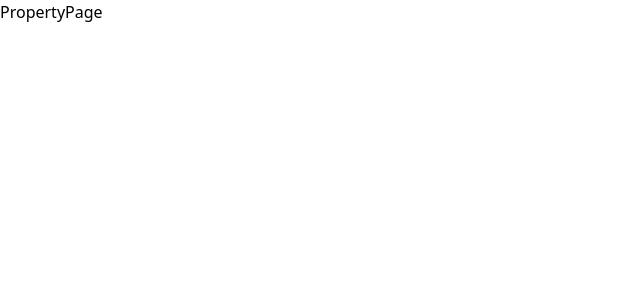
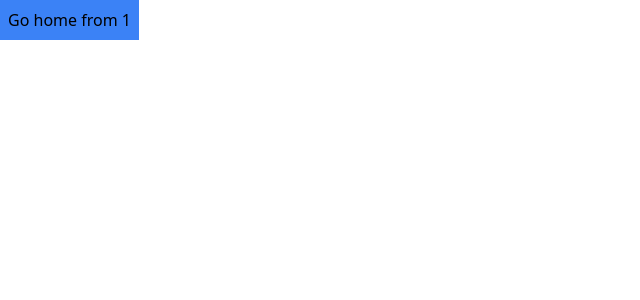
Before and after one commit to Auqpiro/rental, a Next.js app: page /properties/1 in a window 1280 px wide. Shown: the top 300 px of the page, without its empty margins (0-640 px from the left). Built offline with nearby package versions, Linux system fonts and the light colour scheme.

Commit message:
update client component

```diff
--- a/app/properties/[id]/page.jsx
+++ b/app/properties/[id]/page.jsx
@@ -1,7 +1,15 @@
+"use client";
+
+import { useParams, useRouter } from "next/navigation";
+
 const PropertyPage = () => {
+  const router = useRouter();
+  const params = useParams();
   return (
-    <div>PropertyPage</div>
-  )
-}
+    <button onClick={() => router.push("/")} className="bg-blue-500 p-2">
+      Go home from {params.id}
+    </button>
+  );
+};
 
-export default PropertyPage
+export default PropertyPage;
```
